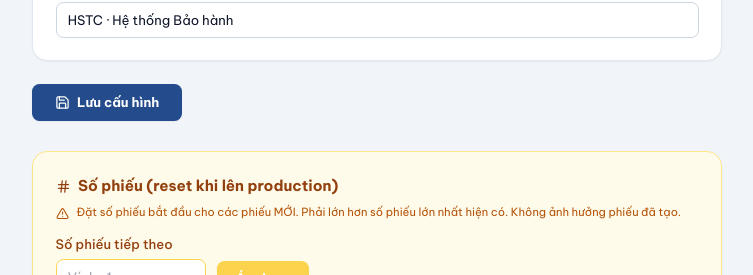
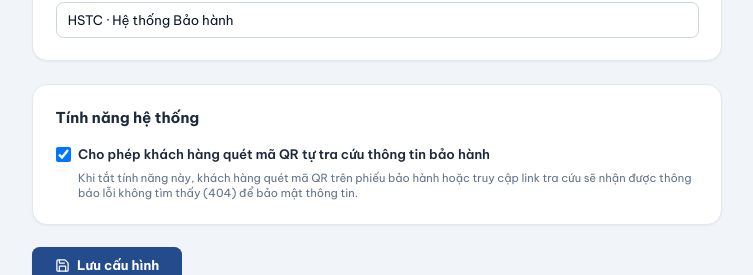
Before and after one commit to hasttechnical2025-prog/hast-warranty, a Next.js app: page /admin/cai-dat in a window 1280 px wide. Shown: the part 1141-1416 px from the top of the page, without its empty margins (263-1016 px from the left). Built offline with nearby package versions, Linux system fonts and the light colour scheme; no server answers.

Commit message:
feat: add admin toggle for public QR code lookup (404 when disabled)

```diff
--- a/src/app/admin/cai-dat/page.tsx
+++ b/src/app/admin/cai-dat/page.tsx
@@ -327,6 +327,27 @@ export default function CaiDatPage() {
           </div>
         </div>
 
+        {/* Tính năng hệ thống */}
+        <div className="mb-6 rounded-2xl border border-slate-200 bg-white p-6 shadow-sm">
+          <h2 className="mb-4 text-base font-bold text-slate-800">Tính năng hệ thống</h2>
+          <div className="flex items-center gap-2">
+            <label className="flex items-center gap-2 text-sm text-slate-700 cursor-pointer">
+              <input
+                type="checkbox"
+                checked={s.enable_lookup ?? true}
+                onChange={(e) => set("enable_lookup", e.target.checked)}
+                className="h-4 w-4 rounded border-slate-300 text-brand-600 focus:ring-brand-500"
+              />
+              <span className="font-semibold text-slate-800">
+                Cho phép khách hàng quét mã QR tự tra cứu thông tin bảo hành
+              </span>
+            </label>
+          </div>
+          <p className="mt-2 text-xs text-slate-500 ml-6">
+            Khi tắt tính năng này, khách hàng quét mã QR trên phiếu bảo hành hoặc truy cập link tra cứu sẽ nhận được thông báo lỗi không tìm thấy (404) để bảo mật thông tin.
+          </p>
+        </div>
+
         {/* Lưu */}
         <div className="mb-8 flex items-center gap-3">
           <button
--- a/src/app/api/lookup/[code]/route.ts
+++ b/src/app/api/lookup/[code]/route.ts
@@ -1,11 +1,32 @@
 import { NextRequest, NextResponse } from 'next/server';
 import { supabaseAdmin } from '@/lib/supabase';
+import { mergeSettings, DEFAULT_SETTINGS } from '@/lib/settings';
 
 export async function GET(
   request: NextRequest,
   { params }: { params: Promise<{ code: string }> }
 ) {
   try {
+    // 1. Kiểm tra cấu hình hệ thống xem có cho phép tra cứu không
+    let settings = DEFAULT_SETTINGS;
+    try {
+      const { data: settingsData, error: settingsError } = await supabaseAdmin
+        .from('pbh_app_settings')
+        .select('data')
+        .eq('id', 1)
+        .single();
+
+      if (!settingsError && settingsData?.data) {
+        settings = mergeSettings(settingsData.data);
+      }
+    } catch (settingsErr) {
+      // Bỏ qua lỗi kết nối setting, dùng mặc định (true)
+    }
+
+    if (!settings.enable_lookup) {
+      return NextResponse.json({ error: "Tính năng tra cứu bảo hành qua mã QR tạm khóa." }, { status: 404 });
+    }
+
     const { code } = await params;
     const { data: ticket, error } = await supabaseAdmin
       .from('pbh_phieu_bao_hanh')
--- a/src/lib/settings.ts
+++ b/src/lib/settings.ts
@@ -16,6 +16,7 @@ export interface AppSettings {
   reg_panel_benefits: BenefitItem[]; // các dòng lợi ích (có icon riêng)
   reg_panel_footer: string; // dòng chân panel
   letterhead_data_url: string; // ảnh letterhead cho phụ lục serial (rỗng = header chữ)
+  enable_lookup: boolean; // Bật/tắt tính năng quét mã QR tra cứu
 }
 
 export const DEFAULT_SETTINGS: AppSettings = {
@@ -32,6 +33,7 @@ export const DEFAULT_SETTINGS: AppSettings = {
   ],
   reg_panel_footer: "HSTC · Hệ thống Bảo hành",
   letterhead_data_url: "",
+  enable_lookup: true,
 };
 
 // Gộp dữ liệu DB với mặc định (điền thiếu, bỏ giá trị rỗng/không hợp lệ).
@@ -60,5 +62,6 @@ export function mergeSettings(data: any): AppSettings {
     reg_panel_benefits: benefits,
     reg_panel_footer: d.reg_panel_footer || DEFAULT_SETTINGS.reg_panel_footer,
     letterhead_data_url: typeof d.letterhead_data_url === "string" ? d.letterhead_data_url : "",
+    enable_lookup: typeof d.enable_lookup === "boolean" ? d.enable_lookup : DEFAULT_SETTINGS.enable_lookup,
   };
 }
```
